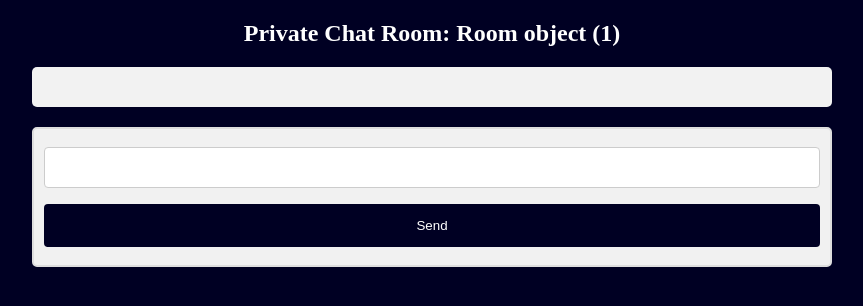
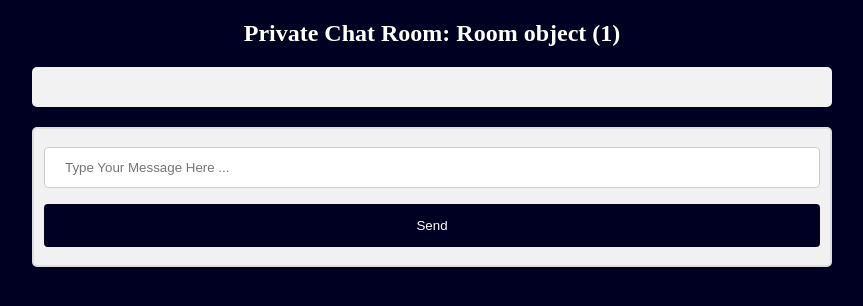
Before and after one commit to iimrx/chat_app, a Django app: template templates/room.html in a window 1280 px wide. Shown: the top 306 px of the page, without its empty margins (208-1071 px from the left). Run offline with Django 3.2, Linux system fonts and the light colour scheme; tables that the repository leaves empty hold one stand-in row (values such as "Sample post"); the template is opened without the code that fills it: values that come from a table or form of the project are taken from there, most other values are stand-ins (such as "Sample title", 1, 10 or a date in 2020); data that the repository does not hold is empty; some libraries are stand-ins or nearby versions.

Commit message:
bug fixing and clean code

```diff
--- a/templates/room.html
+++ b/templates/room.html
@@ -22,7 +22,7 @@ setInterval(function(){
             $("#display").empty();
             for (var key in response.messages)
             {
-                var temp="<div class='container darker'><b>"+response.messages[key].user+"</b><p>message: "+response.messages[key].text+"</p><span class='time-right'>"+response.messages[key].date+"</span></div>";
+                var temp="<div class='container darker'><b>"+response.messages[key].user+"</b><p>Message: "+response.messages[key].text+"</p><span class='time-right'>"+response.messages[key].date+"</span></div>";
                 $("#display").append(temp);
             }
         },
@@ -38,7 +38,7 @@ setInterval(function(){
         {% csrf_token %}
         <input type="hidden" name="username" id="username" value="{{username}}"/>
         <input type="hidden" name="room_id" id="room_id" value="{{room_details.id}}"/>
-        <input type="text" name="message" id="message" width="100px" />
+        <input type="text" name="message" id="message" width="100px" placeholder="Type Your Message Here ..." />
         <input type="submit" value="Send">
     </form>
 </div>
```
